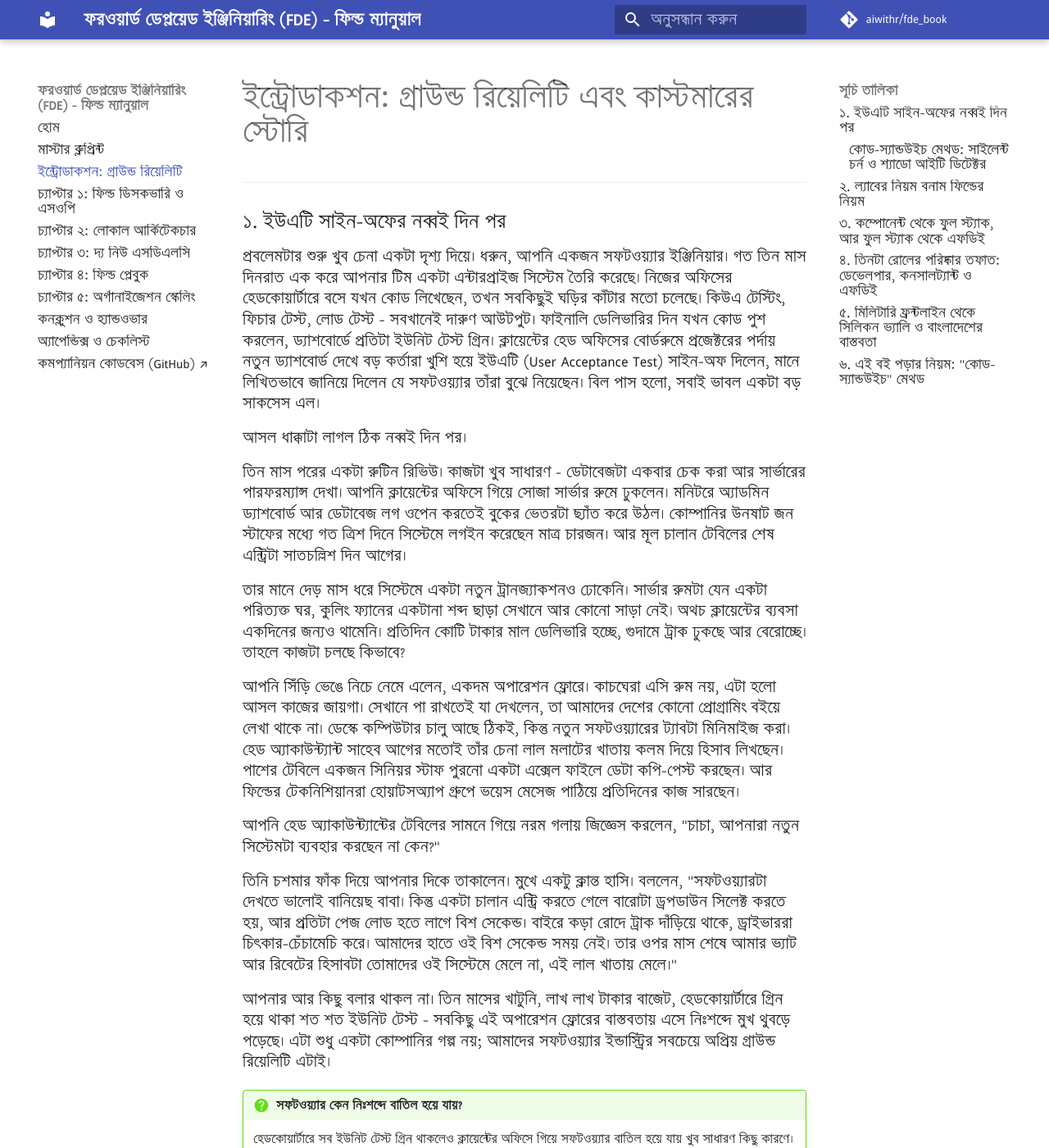
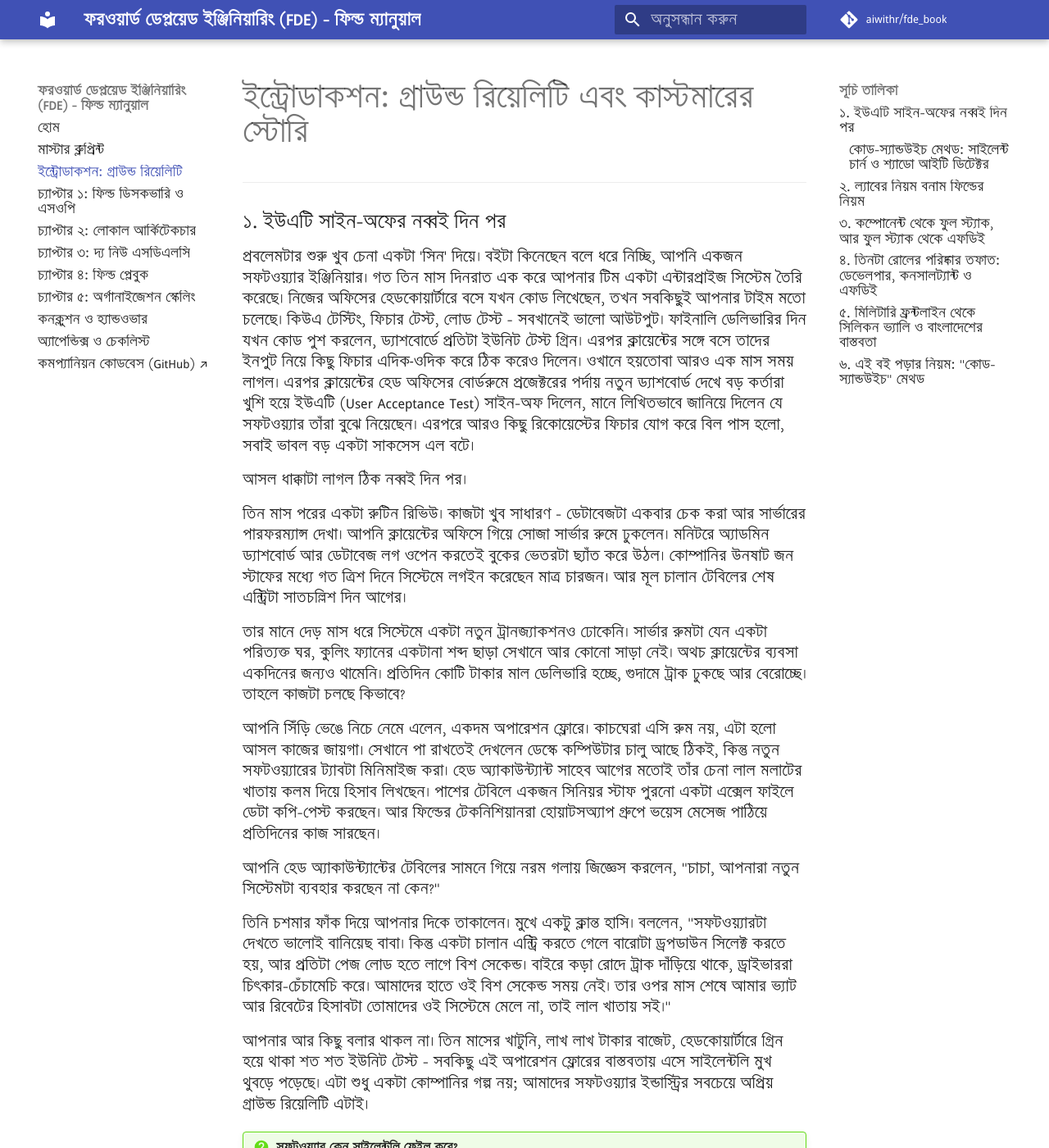
Before and after one commit to aiwithr/fde_book, an MkDocs documentation site: the page built from docs/intro/index.md, in a window 1280 px wide and 1400 px high. Shown: the whole window at 82% size. Built offline with MkDocs 1.6.1 and Material for MkDocs 9.7.7, drawn with Linux system fonts in a browser that asks for light colours; some web fonts are replaced; comment, search, counter and statistics services are not loaded; some of the changed text lies outside the part shown.

Commit message:
docs: update homepage and intro chapter notes

````diff
--- a/docs/intro/index.md
+++ b/docs/intro/index.md
@@ -4,7 +4,7 @@
 
 ### ১. ইউএটি সাইন-অফের নব্বই দিন পর
 
-প্রবলেমটার শুরু খুব চেনা একটা দৃশ্য দিয়ে। ধরুন, আপনি একজন সফটওয়্যার ইঞ্জিনিয়ার। গত তিন মাস দিনরাত এক করে আপনার টিম একটা এন্টারপ্রাইজ সিস্টেম তৈরি করেছে। নিজের অফিসের হেডকোয়ার্টারে বসে যখন কোড লিখেছেন, তখন সবকিছুই ঘড়ির কাঁটার মতো চলেছে। কিউএ টেস্টিং, ফিচার টেস্ট, লোড টেস্ট - সবখানেই দারুণ আউটপুট। ফাইনালি ডেলিভারির দিন যখন কোড পুশ করলেন, ড্যাশবোর্ডে প্রতিটা ইউনিট টেস্ট গ্রিন। ক্লায়েন্টের হেড অফিসের বোর্ডরুমে প্রজেক্টরের পর্দায় নতুন ড্যাশবোর্ড দেখে বড় কর্তারা খুশি হয়ে ইউএটি (User Acceptance Test) সাইন-অফ দিলেন, মানে লিখিতভাবে জানিয়ে দিলেন যে সফটওয়্যার তাঁরা বুঝে নিয়েছেন। বিল পাস হলো, সবাই ভাবল একটা বড় সাকসেস এল।
+প্রবলেমটার শুরু খুব চেনা একটা 'সিন' দিয়ে। বইটা কিনেছেন বলে ধরে নিচ্ছি, আপনি একজন সফটওয়্যার ইঞ্জিনিয়ার। গত তিন মাস দিনরাত এক করে আপনার টিম একটা এন্টারপ্রাইজ সিস্টেম তৈরি করেছে। নিজের অফিসের হেডকোয়ার্টারে বসে যখন কোড লিখেছেন, তখন সবকিছুই আপনার টাইম মতো চলেছে। কিউএ টেস্টিং, ফিচার টেস্ট, লোড টেস্ট - সবখানেই ভালো আউটপুট। ফাইনালি ডেলিভারির দিন যখন কোড পুশ করলেন, ড্যাশবোর্ডে প্রতিটা ইউনিট টেস্ট গ্রিন। এরপর ক্লায়েন্টের সঙ্গে বসে তাদের ইনপুট নিয়ে কিছু ফিচার এদিক‑ওদিক করে ঠিক করেও দিলেন। ওখানে হয়তোবা আরও এক মাস সময় লাগল। এরপর ক্লায়েন্টের হেড অফিসের বোর্ডরুমে প্রজেক্টরের পর্দায় নতুন ড্যাশবোর্ড দেখে বড় কর্তারা খুশি হয়ে ইউএটি (User Acceptance Test) সাইন-অফ দিলেন, মানে লিখিতভাবে জানিয়ে দিলেন যে সফটওয়্যার তাঁরা বুঝে নিয়েছেন। এরপরে আরও কিছু রিকোয়েস্টের ফিচার যোগ করে বিল পাস হলো, সবাই ভাবল বড় একটা সাকসেস এল বটে।
 
 আসল ধাক্কাটা লাগল ঠিক নব্বই দিন পর।
 
@@ -12,22 +12,22 @@
 
 তার মানে দেড় মাস ধরে সিস্টেমে একটা নতুন ট্রানজ্যাকশনও ঢোকেনি। সার্ভার রুমটা যেন একটা পরিত্যক্ত ঘর, কুলিং ফ্যানের একটানা শব্দ ছাড়া সেখানে আর কোনো সাড়া নেই। অথচ ক্লায়েন্টের ব্যবসা একদিনের জন্যও থামেনি। প্রতিদিন কোটি টাকার মাল ডেলিভারি হচ্ছে, গুদামে ট্রাক ঢুকছে আর বেরোচ্ছে। তাহলে কাজটা চলছে কিভাবে?
 
-আপনি সিঁড়ি ভেঙে নিচে নেমে এলেন, একদম অপারেশন ফ্লোরে। কাচঘেরা এসি রুম নয়, এটা হলো আসল কাজের জায়গা। সেখানে পা রাখতেই যা দেখলেন, তা আমাদের দেশের কোনো প্রোগ্রামিং বইয়ে লেখা থাকে না। ডেস্কে কম্পিউটার চালু আছে ঠিকই, কিন্তু নতুন সফটওয়্যারের ট্যাবটা মিনিমাইজ করা। হেড অ্যাকাউন্ট্যান্ট সাহেব আগের মতোই তাঁর চেনা লাল মলাটের খাতায় কলম দিয়ে হিসাব লিখছেন। পাশের টেবিলে একজন সিনিয়র স্টাফ পুরনো একটা এক্সেল ফাইলে ডেটা কপি-পেস্ট করছেন। আর ফিল্ডের টেকনিশিয়ানরা হোয়াটসঅ্যাপ গ্রুপে ভয়েস মেসেজ পাঠিয়ে প্রতিদিনের কাজ সারছেন।
+আপনি সিঁড়ি ভেঙে নিচে নেমে এলেন, একদম অপারেশন ফ্লোরে। কাচঘেরা এসি রুম নয়, এটা হলো আসল কাজের জায়গা। সেখানে পা রাখতেই দেখলেন ডেস্কে কম্পিউটার চালু আছে ঠিকই, কিন্তু নতুন সফটওয়্যারের ট্যাবটা মিনিমাইজ করা। হেড অ্যাকাউন্ট্যান্ট সাহেব আগের মতোই তাঁর চেনা লাল মলাটের খাতায় কলম দিয়ে হিসাব লিখছেন। পাশের টেবিলে একজন সিনিয়র স্টাফ পুরনো একটা এক্সেল ফাইলে ডেটা কপি-পেস্ট করছেন। আর ফিল্ডের টেকনিশিয়ানরা হোয়াটসঅ্যাপ গ্রুপে ভয়েস মেসেজ পাঠিয়ে প্রতিদিনের কাজ সারছেন।
 
 আপনি হেড অ্যাকাউন্ট্যান্টের টেবিলের সামনে গিয়ে নরম গলায় জিজ্ঞেস করলেন, "চাচা, আপনারা নতুন সিস্টেমটা ব্যবহার করছেন না কেন?"
 
-তিনি চশমার ফাঁক দিয়ে আপনার দিকে তাকালেন। মুখে একটু ক্লান্ত হাসি। বললেন, "সফটওয়্যারটা দেখতে ভালোই বানিয়েছ বাবা। কিন্তু একটা চালান এন্ট্রি করতে গেলে বারোটা ড্রপডাউন সিলেক্ট করতে হয়, আর প্রতিটা পেজ লোড হতে লাগে বিশ সেকেন্ড। বাইরে কড়া রোদে ট্রাক দাঁড়িয়ে থাকে, ড্রাইভাররা চিৎকার-চেঁচামেচি করে। আমাদের হাতে ওই বিশ সেকেন্ড সময় নেই। তার ওপর মাস শেষে আমার ভ্যাট আর রিবেটের হিসাবটা তোমাদের ওই সিস্টেমে মেলে না, এই লাল খাতায় মেলে।"
+তিনি চশমার ফাঁক দিয়ে আপনার দিকে তাকালেন। মুখে একটু ক্লান্ত হাসি। বললেন, "সফটওয়্যারটা দেখতে ভালোই বানিয়েছ বাবা। কিন্তু একটা চালান এন্ট্রি করতে গেলে বারোটা ড্রপডাউন সিলেক্ট করতে হয়, আর প্রতিটা পেজ লোড হতে লাগে বিশ সেকেন্ড। বাইরে কড়া রোদে ট্রাক দাঁড়িয়ে থাকে, ড্রাইভাররা চিৎকার-চেঁচামেচি করে। আমাদের হাতে ওই বিশ সেকেন্ড সময় নেই। তার ওপর মাস শেষে আমার ভ্যাট আর রিবেটের হিসাবটা তোমাদের ওই সিস্টেমে মেলে না, তাই লাল খাতায় সই।"
 
-আপনার আর কিছু বলার থাকল না। তিন মাসের খাটুনি, লাখ লাখ টাকার বাজেট, হেডকোয়ার্টারে গ্রিন হয়ে থাকা শত শত ইউনিট টেস্ট - সবকিছু এই অপারেশন ফ্লোরের বাস্তবতায় এসে নিঃশব্দে মুখ থুবড়ে পড়েছে। এটা শুধু একটা কোম্পানির গল্প নয়; আমাদের সফটওয়্যার ইন্ডাস্ট্রির সবচেয়ে অপ্রিয় গ্রাউন্ড রিয়েলিটি এটাই।
+আপনার আর কিছু বলার থাকল না। তিন মাসের খাটুনি, লাখ লাখ টাকার বাজেট, হেডকোয়ার্টারে গ্রিন হয়ে থাকা শত শত ইউনিট টেস্ট - সবকিছু এই অপারেশন ফ্লোরের বাস্তবতায় এসে সাইলেন্টলি মুখ থুবড়ে পড়েছে। এটা শুধু একটা কোম্পানির গল্প নয়; আমাদের সফটওয়্যার ইন্ডাস্ট্রির সবচেয়ে অপ্রিয় গ্রাউন্ড রিয়েলিটি এটাই।
 
-!!! question "সফটওয়্যার কেন নিঃশব্দে বাতিল হয়ে যায়?"
-    হেডকোয়ার্টারে সব ইউনিট টেস্ট গ্রিন থাকলেও ক্লায়েন্টের অফিসে গিয়ে সফটওয়্যার বাতিল হয়ে যায় খুব সাধারণ কিছু কারণে। ড্রপডাউনের বাড়তি জটিলতা, পেজ লোডের ধীরগতি, আর বাস্তব ব্যবসার হিসাবের সাথে কোডের লজিকের অমিল। স্টাফরা যখন দেখেন নতুন সিস্টেমে কাজ করতে গেলে তাঁদের রোজকার স্ট্রেস আরও বেড়ে যাচ্ছে, তখন তাঁরা কোনো মিটিং ডাকেন না বা কমপ্লেইন্ট করেন না। শুধু চুপচাপ লগইন করা বন্ধ করে দিয়ে পুরনো খাতা বা এক্সেল ফাইলে ফিরে যান।
+!!! question "সফটওয়্যার কেন সাইলেন্টলি ফেইল করে?"
+    হেডকোয়ার্টারে সব ইউনিট টেস্ট গ্রিন থাকলেও ক্লায়েন্টের অফিসে গিয়ে সফটওয়্যার ফেইল করে বাস্তব ব্যবসার হিসাবের সাথে কোডের লজিকের অমিল হওয়াতে। স্টাফরা যখন দেখেন নতুন সিস্টেমে কাজ করতে গেলে তাঁদের রোজকার স্ট্রেস আরও বেড়ে যাচ্ছে, তখন তাঁরা কোনো মিটিং ডাকেন না বা কমপ্লেইন্ট করেন না। শুধু চুপচাপ লগইন করা বন্ধ করে দিয়ে পুরনো খাতা বা এক্সেল ফাইলে ফিরে যান। কিন্তু এটা নিয়ে তো কিছু তো করতে হবে, ঠিক না?
 
-#### কোড-স্যান্ডউইচ মেথড: সাইলেন্ট চর্ন ও শ্যাডো আইটি ডিটেক্টর
+#### কোড-স্যান্ডউইচ মেথড: সাইলেন্ট চার্ন ও শ্যাডো আইটি ডিটেক্টর
 
 **১. কাস্টমারের বাস্তব সংকট:** সার্ভারের সিপিইউ আর আপটাইম দেখে কখনো বোঝা যায় না ক্লায়েন্টের স্টাফরা সফটওয়্যারটা সত্যিই ব্যবহার করছেন নাকি চুপচাপ পুরনো খাতা ও এক্সেলে ফিরে গেছেন। তাই ফিল্ডে নামার প্রথম দিনেই ডেটাবেজ লগ থেকে এই "নিঃশব্দ বর্জন" (Silent Abandonment) ধরার জন্য আমাদের একটা ছোট অডিট স্ক্রিপ্ট দরকার।
 
-**২. মূল কোড:** নিচের পাইথন ফাংশনটি কোম্পানির মোট স্টাফ সংখ্যা, গত ৩০ দিনে লগইন করা অ্যাক্টিভ ইউজার এবং শেষ ট্রানজ্যাকশনের তারিখ মিলিয়ে মুহূর্তের মধ্যে সিস্টেমের আসল অবস্থা বের করে আনে:
+**২. মূল কোড:** নিচের পাইথন ফাংশনটা কোম্পানির মোট স্টাফ সংখ্যা, গত ৩০ দিনে লগইন করা অ্যাক্টিভ ইউজার এবং শেষ ট্রানজ্যাকশনের তারিখ মিলিয়ে মুহূর্তের মধ্যে সিস্টেমের আসল অবস্থা বের করে আনে:
 
 ```python
 # FDE Intro Diagnostic: Silent Abandonment & Shadow-IT Detector
````
Also changed, not shown: docs/index.md (+3 -0 lines).
